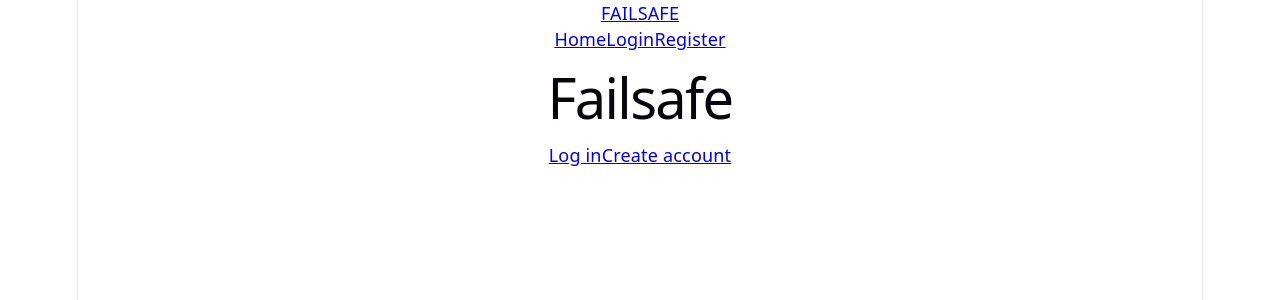
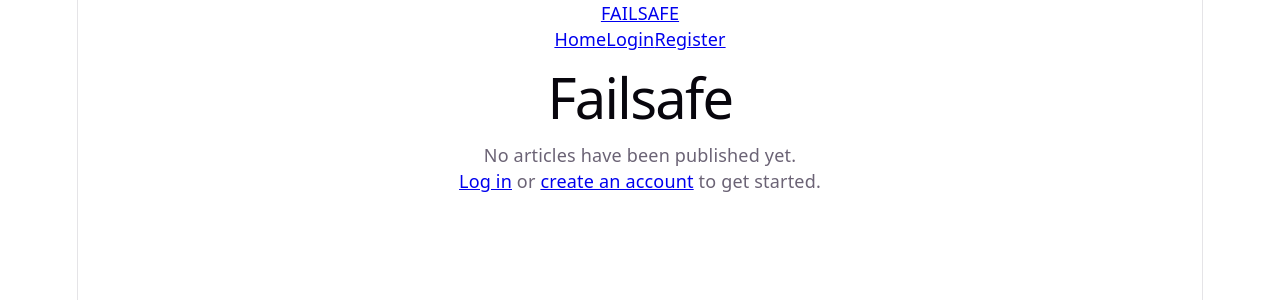
Before and after one commit to Nicklasoeen/failsafe, a React (Vite) app: page / in a window 1280 px wide. Shown: the top 300 px of the page. Built offline with nearby package versions, Linux system fonts and the light colour scheme; no server answers.

Commit message:
feat: protected create route and added basic layout on some pages

```diff
--- a/src/App.jsx
+++ b/src/App.jsx
@@ -1,27 +1,33 @@
-import { Link, Route, Routes } from "react-router";
+import { Routes, Route } from "react-router";
 
 import Header from "./components/Header";
+import ProtectedRoute from "./components/ProtectedRoute";
+
+import Home from "./pages/Home";
+import Article from "./pages/Article";
 import Login from "./pages/Login";
 import Register from "./pages/Register";
-import "./App.css";
+import CreateArticle from "./pages/CreateArticle";
 
 function App() {
   return (
     <>
       <Header />
+
       <Routes>
+        <Route path="/" element={<Home />} />
+        <Route path="/article/:id" element={<Article />} />
+        <Route path="/login" element={<Login />} />
+        <Route path="/register" element={<Register />} />
+
         <Route
-          path="/"
+          path="/create"
           element={
-            <main>
-              <h1>Failsafe</h1>
-              <Link to="/login">Log in</Link>
-              <Link to="/register">Create account</Link>
-            </main>
+            <ProtectedRoute>
+              <CreateArticle />
+            </ProtectedRoute>
           }
         />
-        <Route path="/login" element={<Login />} />
-        <Route path="/register" element={<Register />} />
       </Routes>
     </>
   );
--- /dev/null
+++ b/src/components/ProtectedRoute.jsx
@@ -0,0 +1,16 @@
+import { Navigate } from "react-router";
+import { useAuth } from "../context/AuthContext";
+
+export default function ProtectedRoute({ children }) {
+  const { user, loading } = useAuth();
+
+  if (loading) {
+    return null;
+  }
+
+  if (!user) {
+    return <Navigate to="/login" replace />;
+  }
+
+  return children;
+}
--- a/src/pages/Article.jsx
+++ b/src/pages/Article.jsx
@@ -0,0 +1,12 @@
+import { useParams } from "react-router";
+
+export default function Article() {
+	const { id } = useParams();
+
+	return (
+		<main>
+			<h1>Article</h1>
+			<p>Article {id} could not be loaded.</p>
+		</main>
+	);
+}
--- a/src/pages/CreateArticle.jsx
+++ b/src/pages/CreateArticle.jsx
@@ -0,0 +1,8 @@
+export default function CreateArticle() {
+	return (
+		<main>
+			<h1>Create article</h1>
+			<p>Article publishing is not set up yet.</p>
+		</main>
+	);
+}
--- a/src/pages/Home.jsx
+++ b/src/pages/Home.jsx
@@ -0,0 +1,14 @@
+import { Link } from "react-router";
+
+export default function Home() {
+	return (
+		<main>
+			<h1>Failsafe</h1>
+			<p>No articles have been published yet.</p>
+			<p>
+				<Link to="/login">Log in</Link> or{" "}
+				<Link to="/register"> create an account</Link> to get started.
+			</p>
+		</main>
+	);
+}
```
